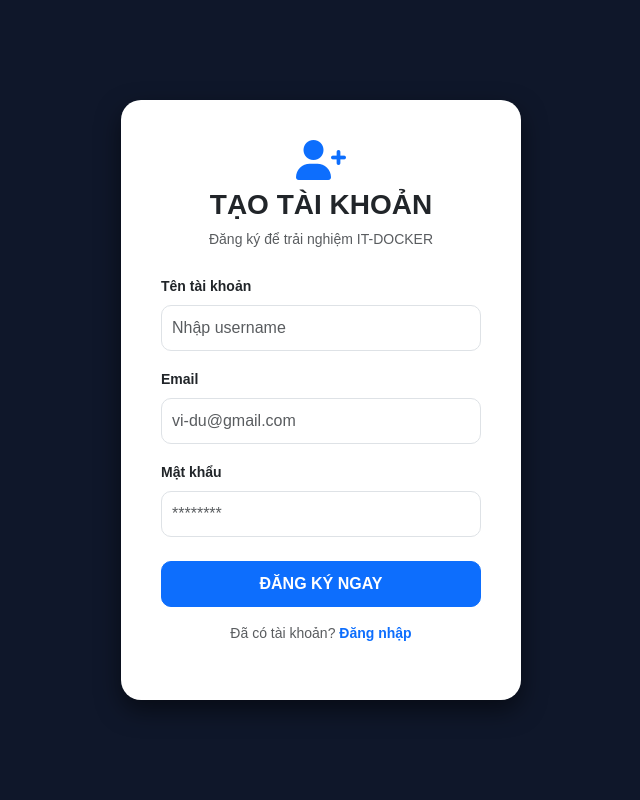
After one commit to Giabao2709/doan-docker, a Flask app: page /register in a window 1280 px wide. The commit adds this page. Shown: the whole page, without its empty margins (319-959 px from the left). Run offline with Flask 3, Linux system fonts and the light colour scheme.

Commit message:
them dang ky

```diff
--- a/app.py
+++ b/app.py
@@ -1,17 +1,24 @@
 from flask import Flask, render_template, request, session, redirect, url_for
 from datetime import datetime
-import os # Quan trọng: Dùng để đọc biến môi trường từ Docker/Cloud
+import os
 
 app = Flask(__name__)
 
-# GHI CHÚ 1: Secret Key dùng để mã hóa Session (dữ liệu người dùng).
+# GHI CHÚ 1: Secret Key dùng để mã hóa Session.
+# Không có cái này, tính năng Đăng ký và Giỏ hàng sẽ bị lỗi trên Cloud.
+app.secret_key = 'it_docker_secret_key'
 
-app.secret_key = 'it_docker_secret_key'
-# GHI CHÚ 2: Sử dụng List Comprehension để lọc dữ liệu.
-# Kỹ thuật này giúp code Python chạy nhanh và tối ưu bộ nhớ bên trong Container.
+# 1. CƠ SỞ DỮ LIỆU GIẢ LẬP (In-memory storage)
+# Chú ý: Dữ liệu này nằm trên RAM. Khi Docker Restart, tài khoản mới đăng ký sẽ mất.
 USERS = {
     'admin': 'admin123',
     'user': 'user123'
+}
+
+# Lưu trữ thêm Email cho phần Đăng ký
+USER_DETAILS = {
+    'admin': 'admin@itdocker.com',
+    'user': 'user@itdocker.com'
 }
 
 PRODUCTS = [
@@ -23,41 +30,62 @@ PRODUCTS = [
     {"id": 6, "name": "HP Spectre x360", "price": 41200000, "brand": "HP", "img": "https://images.unsplash.com/photo-1531297172867-4b550dd41334?q=80&w=400"}
 ]
 
-# Danh sách đơn hàng - Sẽ mất sạch nếu Container bị Restart (Tính chất Stateless của Docker)
+# Danh sách đơn hàng (Lưu trên RAM - Stateless)
 orders = []
 
+# ==========================================
 # PHẦN ĐIỀU HƯỚNG (ROUTES)
-
+# ==========================================
 
 @app.route('/', methods=['GET', 'POST'])
 def login():
+    # Nhận thông báo "Đăng ký thành công" từ trang Register gửi sang
+    msg = request.args.get('msg')
     if request.method == 'POST':
         role = request.form.get('role')
         username = request.form['username']
         password = request.form['password']
 
-        # Kiểm tra logic đăng nhập và khớp vai trò (Role Validation)
+        # Xác thực người dùng (Authentication)
         if username in USERS and USERS[username] == password:
-            if (role == 'admin' and username != 'admin') or (role == 'user' and username != 'user'):
-                return render_template('login.html', error="Tài khoản không khớp với vai trò!")
+            # Phân quyền (Authorization)
+            if (role == 'admin' and username != 'admin'):
+                return render_template('login.html', error="Bạn không có quyền quản trị!")
 
-            # Lưu tên người dùng vào Session (Cookie trình duyệt)
             session['username'] = username
             if username == 'admin':
                 return redirect(url_for('admin_dashboard'))
             else:
-                session['cart'] = [] # Khởi tạo giỏ hàng trống cho User
+                session['cart'] = []
                 return redirect(url_for('user_store'))
         return render_template('login.html', error="Sai tài khoản hoặc mật khẩu!")
-    return render_template('login.html')
+    return render_template('login.html', msg=msg)
+
+@app.route('/register', methods=['GET', 'POST'])
+def register():
+    if request.method == 'POST':
+        username = request.form['username']
+        email = request.form['email']
+        password = request.form['password']
+
+        # GHI CHÚ 2: Kiểm tra trùng lặp tài khoản
+        if username in USERS:
+            return render_template('register.html', error="Tên đăng nhập đã tồn tại!")
+
+        # Lưu tài khoản mới vào RAM
+        USERS[username] = password
+        USER_DETAILS[username] = email
+
+        # Sau khi đăng ký xong, quay về trang login kèm thông báo
+        return redirect(url_for('login', msg="Đăng ký thành công! Mời bạn đăng nhập."))
+    return render_template('register.html')
 
 @app.route('/store')
 def user_store():
-    # Bảo mật: Nếu chưa đăng nhập mà đòi vào Store -> Đuổi ra trang Login
     if 'username' not in session or session['username'] == 'admin':
         return redirect(url_for('login'))
 
-    # Lấy danh sách sản phẩm thực tế từ ID trong giỏ hàng
+    # GHI CHÚ 3: Sử dụng List Comprehension để lọc giỏ hàng nhanh hơn
     cart_items = [p for p in PRODUCTS if p['id'] in session.get('cart', [])]
     total_price = sum(item['price'] for item in cart_items)
     return render_template('user.html', products=PRODUCTS, cart=cart_items, total=total_price)
@@ -66,18 +94,13 @@ def user_store():
 def add_cart(product_id):
     if 'cart' not in session: session['cart'] = []
     session['cart'].append(product_id)
-
-    # GHI CHÚ 3: Thông báo cho Flask biết Session đã thay đổi để cập nhật Cookie
-    session.modified = True
-
-    product_name = next((p['name'] for p in PRODUCTS if p['id'] == product_id), "Sản phẩm")
-    return redirect(url_for('user_store', toast=product_name))
+    session.modified = True # Cập nhật lại session cookie
+    return redirect(url_for('user_store', toast="Đã thêm vào giỏ!"))
 
 @app.route('/checkout', methods=['POST'])
 def checkout():
     cart_items = [p for p in PRODUCTS if p['id'] in session.get('cart', [])]
     if cart_items:
-        # Tạo đối tượng đơn hàng mới
         new_order = {
             'customer': request.form['customer_name'],
             'phone': request.form['phone'],
@@ -85,34 +108,28 @@ def checkout():
             'total': sum(item['price'] for item in cart_items),
             'time': datetime.now().strftime("%d/%m/%Y %H:%M:%S")
         }
-        orders.append(new_order) # Lưu vào danh sách orders trên RAM
-        session['cart'] = [] # Xóa sạch giỏ hàng sau khi đặt thành công
+        orders.append(new_order) # Ghi đơn hàng vào RAM
+        session['cart'] = []
     return redirect(url_for('user_store', msg="Đặt hàng thành công!"))
 
 @app.route('/admin')
 def admin_dashboard():
-    # Chỉ Admin mới được vào trang quản trị
     if session.get('username') != 'admin': return redirect(url_for('login'))
-
     total_rev = sum(order['total'] for order in orders)
-    total_items = sum(len(order['items']) for order in orders)
-
-    # Đảo ngược danh sách đơn hàng để đơn mới nhất hiện lên đầu
-    return render_template('admin.html', orders=orders[::-1], total_rev=total_rev, total_items=total_items)
+    # GHI CHÚ 4: Đảo ngược danh sách để đơn hàng mới nhất hiện lên đầu
+    return render_template('admin.html', orders=orders[::-1], total_rev=total_rev)
 
 @app.route('/logout')
 def logout():
-    session.clear() # Xóa sạch Session khi đăng xuất
+    session.clear()
     return redirect(url_for('login'))
 
-
-# CẤU HÌNH ĐỂ CHẠY TRÊN DOCKER & CLOUD
+# ==========================================
+# CẤU HÌNH DOCKER & CLOUD
+# ==========================================
 
 if __name__ == '__main__':
-    # GHI CHÚ 4: Lấy cổng PORT từ hệ thống (Render/Azure cấp phát)
-    # Nếu chạy máy cá nhân (Local) thì dùng mặc định 5000
+    # GHI CHÚ 5: Dynamic Port Binding - Tự động nhận diện cổng của Render
     port = int(os.environ.get('PORT', 5000))
-
-    # GHI CHÚ 5: Host '0.0.0.0' là BẮT BUỘC để Docker Container có thể
-    # giao tiếp được với mạng bên ngoài máy chủ.
+    # Host 0.0.0.0 để Docker Container có thể "nói chuyện" với internet
     app.run(host='0.0.0.0', port=port)
--- /dev/null
+++ b/templates/register.html
@@ -0,0 +1,60 @@
+<!DOCTYPE html>
+<html lang="vi">
+<head>
+    <meta charset="UTF-8">
+    <title>Đăng ký - IT DOCKER PRO</title>
+    <link href="https://cdn.jsdelivr.net/npm/bootstrap@5.3.0/dist/css/bootstrap.min.css" rel="stylesheet">
+    <link rel="stylesheet" href="https://cdnjs.cloudflare.com/ajax/libs/font-awesome/6.0.0/css/all.min.css">
+    <style>
+        body {
+            background: #0f172a;
+            display: flex;
+            align-items: center;
+            justify-content: center;
+            height: 100vh;
+            font-family: sans-serif;
+        }
+        .register-card {
+            background: white;
+            padding: 40px;
+            border-radius: 20px;
+            width: 400px;
+            box-shadow: 0 10px 25px rgba(0,0,0,0.5);
+        }
+        .form-control { border-radius: 10px; padding: 10px; }
+        .btn-primary { border-radius: 10px; padding: 10px; font-weight: bold; }
+    </style>
+</head>
+<body>
+    <div class="register-card">
+        <div class="text-center mb-4">
+            <i class="fa-solid fa-user-plus text-primary fs-1 mb-2"></i>
+            <h3 class="fw-bold">TẠO TÀI KHOẢN</h3>
+            <p class="text-muted small">Đăng ký để trải nghiệm IT-DOCKER</p>
+        </div>
+
+        {% if error %}
+        <div class="alert alert-danger py-2 small">{{ error }}</div>
+        {% endif %}
+
+        <form method="POST">
+            <div class="mb-3">
+                <label class="form-label small fw-bold">Tên tài khoản</label>
+                <input type="text" name="username" class="form-control" placeholder="Nhập username" required>
+            </div>
+            <div class="mb-3">
+                <label class="form-label small fw-bold">Email</label>
+                <input type="email" name="email" class="form-control" placeholder="vi-du@gmail.com" required>
+            </div>
+            <div class="mb-4">
+                <label class="form-label small fw-bold">Mật khẩu</label>
+                <input type="password" name="password" class="form-control" placeholder="********" required>
+            </div>
+            <button type="submit" class="btn btn-primary w-100">ĐĂNG KÝ NGAY</button>
+            <p class="text-center mt-3 small text-muted">
+                Đã có tài khoản? <a href="/" class="text-primary fw-bold text-decoration-none">Đăng nhập</a>
+            </p>
+        </form>
+    </div>
+</body>
+</html>
```
Also changed, not shown: templates/login.html (+28 -28 lines).
